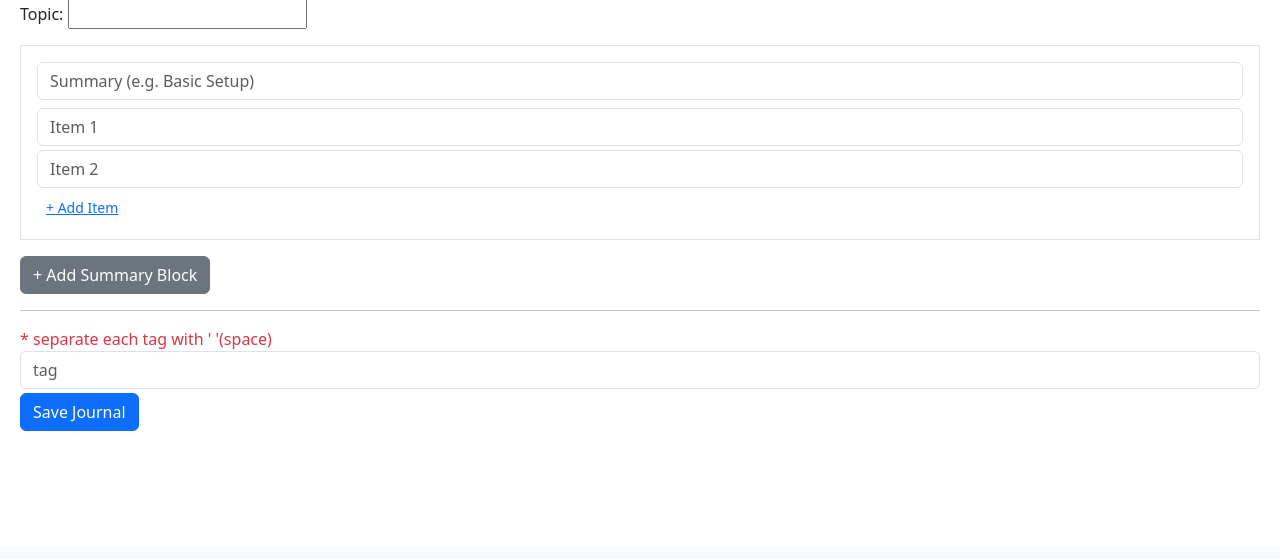
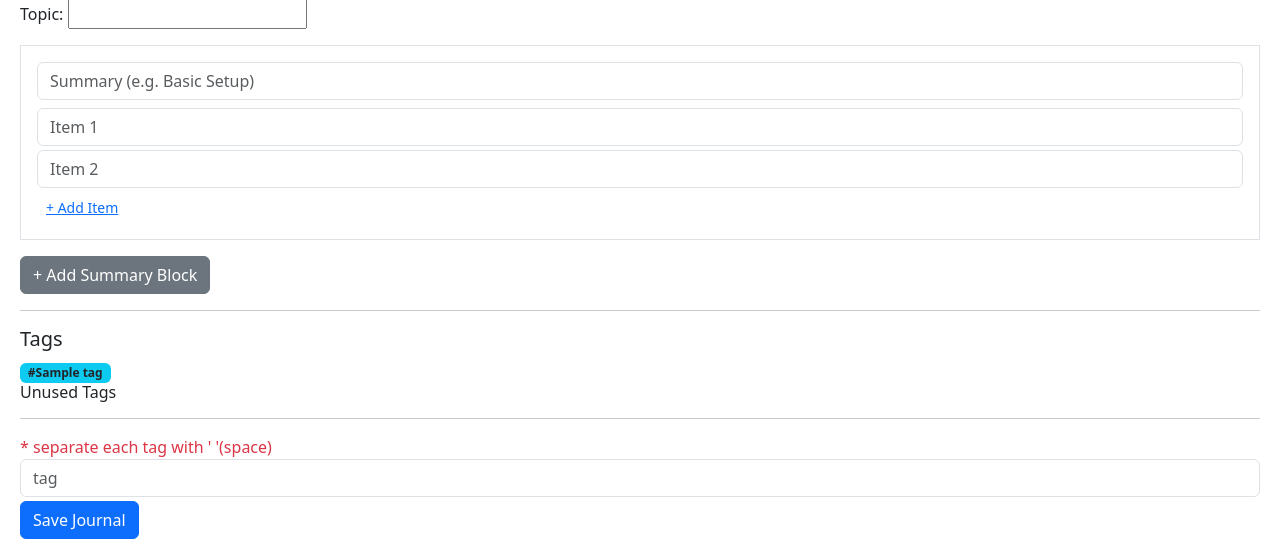
Before and after one commit to dynamit8/JorJournal, a Django app: page /journal/create/ in a window 1280 px wide. Shown: the part 253-812 px from the top of the page. Before the commit the page ends 684 px from the top, so only its background shows below. Run offline with Django 4.2, Linux system fonts and the light colour scheme; tables that the repository leaves empty hold one stand-in row (values such as "Sample post").

Commit message:
- Update tags to display exsiting tags

```diff
--- a/journal/forms.py
+++ b/journal/forms.py
@@ -7,4 +7,4 @@ class JournalForm(ModelForm):
     tag = forms.CharField(max_length=200)
     class Meta:
         model = Journal
-        fields = ["topic", "logs"]
+        fields = ["topic", "logs", "tag"]
--- a/journal/views.py
+++ b/journal/views.py
@@ -1,6 +1,7 @@
 from django_filters import rest_framework as filters
 from django.views.generic import TemplateView, ListView, CreateView
 from django.urls import reverse_lazy
+from django.db.models import Count
 
 from rest_framework.viewsets import ModelViewSet
 from rest_framework.pagination import PageNumberPagination
@@ -61,6 +62,14 @@ class JournalCreateView(BaseTemplatePerModuleMixin, CreateView):
             form.cleaned_data["tag"] = tag_ids
         return super().form_valid(form)
 
+    def get_context_data(self, **kwargs):
+        kwargs = super().get_context_data(**kwargs)
+        existing_tags = Tag.objects.all().annotate(journals=Count("tagged_journals"))
+        ophans = existing_tags.filter(journals=0)
+        tagged = existing_tags.filter(journals__gt=0)
+        kwargs.update({"tagged": tagged, "ophans": ophans})
+        return kwargs
+
 class JournalCreateSuccessView(BaseTemplatePerModuleMixin, TemplateView):
     model = Journal
     TEMPLATE_DIR = 'journal'
--- a/static/templates/journal/create.html
+++ b/static/templates/journal/create.html
@@ -31,6 +31,15 @@
 
         <button type="button" class="btn btn-secondary" onclick="addLogBlock()">+ Add Summary Block</button>
         <hr>
+        <h5>Tags</h5>
+        {% for tag in tagged %}
+          <span class="badge bg-info text-dark">#{{ tag.name }}</span>
+        {% endfor %}
+        <h6>Unused Tags</h6>
+        {% for tag in ophans %}
+          <span class="badge bg-warning text-dark">#{{ tag.name }}</span>
+        {% endfor %}
+        <hr>
         <span class="text-danger">* separate each tag with ' '(space)</span>
         <input id="tags" type="text" name="tag" class="form-control tag-input mb-1" placeholder="tag">
         <button type="submit" class="btn btn-primary" onclick="prepareJson()">Save Journal</button>
```
